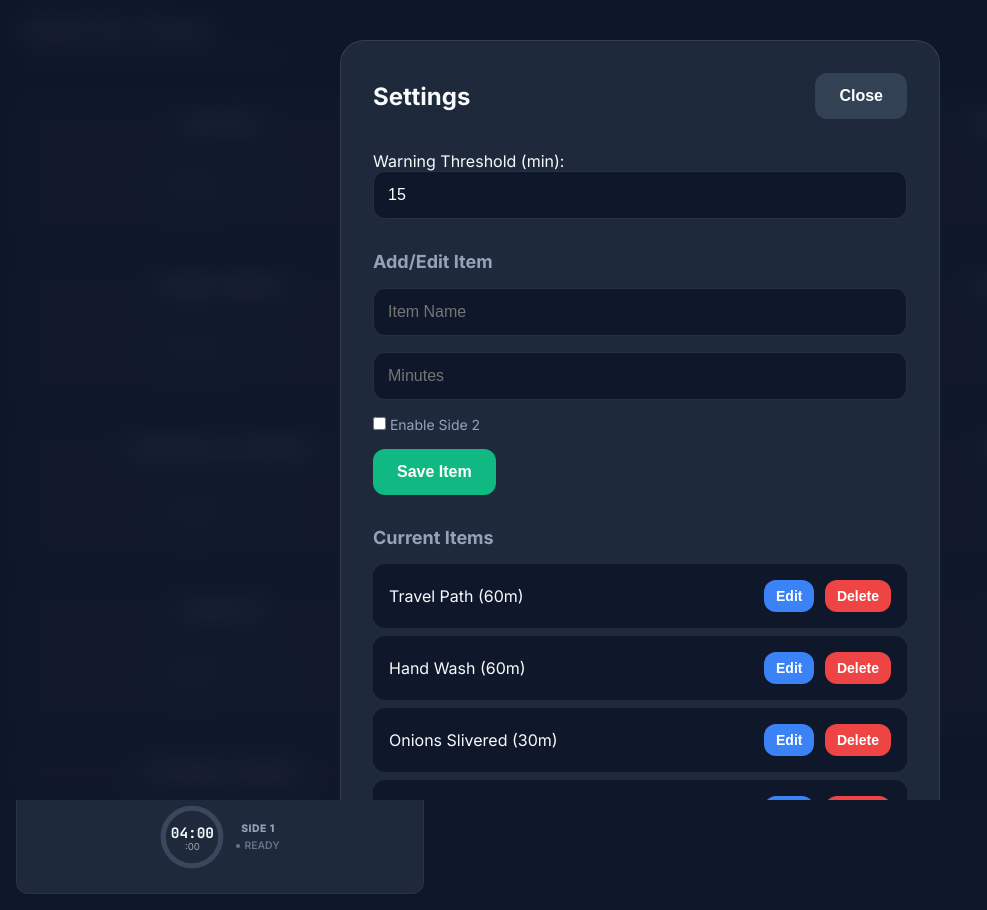
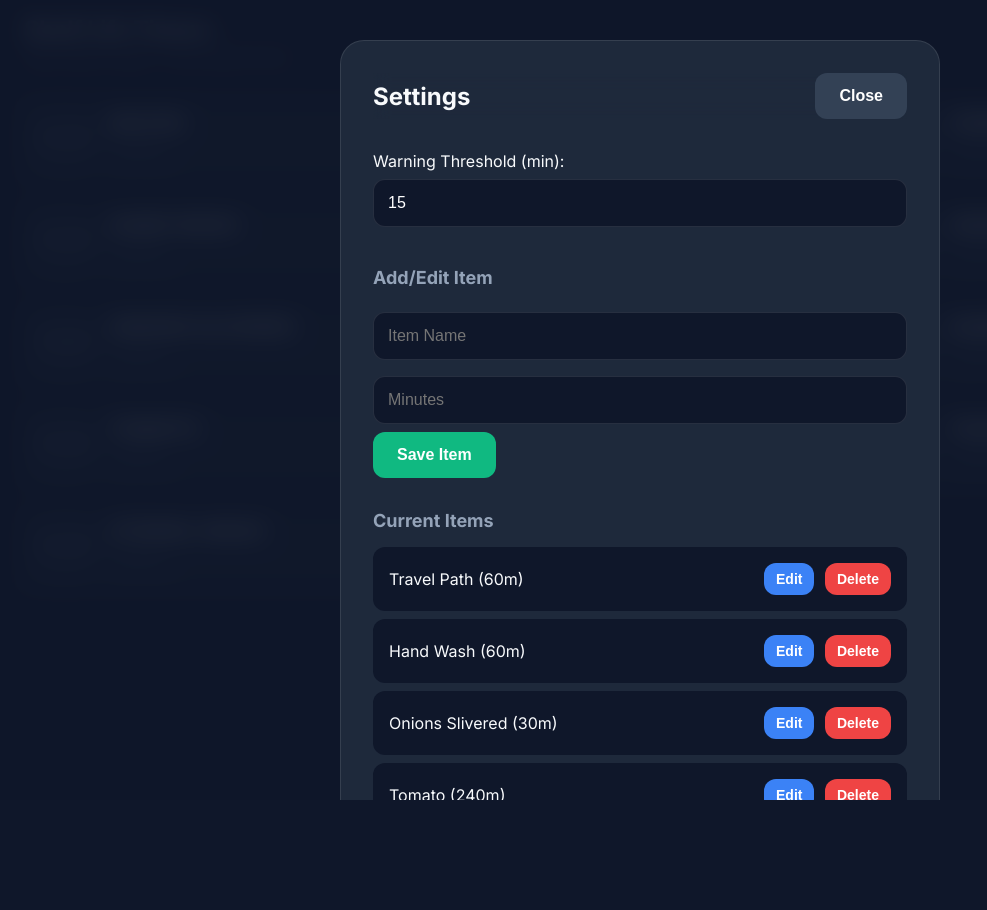
Before and after one commit to kivaratech/prep-clock, a website built with Vite: page index.html in a window 1280 px wide. Both pictures are taken after a click on the button "⚙️". Shown: the whole page, without its empty margins (0-987 px from the left). After the commit the page ends 800 px from the top, so only its background shows below. Built offline with nearby package versions, Linux system fonts and the light colour scheme.

Commit message:
Restored to '03a2d46c86b35aceb2f49aa0a37dfe2881737859'
Replit-Restored-To: 03a2d46c86b35aceb2f49aa0a37dfe2881737859

```diff
--- a/index.html
+++ b/index.html
@@ -41,18 +41,8 @@
             <h3>Add/Edit Item</h3>
             <form id="item-form">
               <input type="hidden" id="edit-id" />
-              <div class="form-group">
-                <input type="text" id="item-name" placeholder="Item Name" required />
-              </div>
-              <div class="form-group">
-                <input type="number" id="item-duration" placeholder="Minutes" required />
-              </div>
-              <div class="form-group">
-                <label class="form-group-checkbox">
-                  <input type="checkbox" id="item-side2" />
-                  Enable Side 2
-                </label>
-              </div>
+              <input type="text" id="item-name" placeholder="Item Name" required />
+              <input type="number" id="item-duration" placeholder="Minutes" required />
               <button type="submit">Save Item</button>
             </form>
           </section>
--- a/main.js
+++ b/main.js
@@ -3,24 +3,25 @@ import { nanoid } from 'nanoid'
 
 // --- State Management ---
 const DEFAULT_ITEMS = [
-  { name: 'Travel Path', duration: 60, hasSide2: false },
-  { name: 'Hand Wash', duration: 60, hasSide2: false },
-  { name: 'Onions Slivered', duration: 30, hasSide2: false },
-  { name: 'Tomato', duration: 240, hasSide2: false },
-  { name: 'Shredded Chz', duration: 240, hasSide2: false },
-  { name: 'Lettuce - Shred', duration: 240, hasSide2: false },
-  { name: 'Utensil Wash', duration: 240, hasSide2: false },
-  { name: 'Crinkle Pickles', duration: 240, hasSide2: false },
-  { name: 'Bacon', duration: 240, hasSide2: false },
-  { name: 'Butter', duration: 240, hasSide2: false },
-  { name: 'Pickle', duration: 720, hasSide2: false },
-  { name: 'Towel Bucket', duration: 240, hasSide2: false },
-  { name: 'Onions Shaker', duration: 240, hasSide2: false },
+  { name: 'Travel Path', duration: 60 },
+  { name: 'Hand Wash', duration: 60 },
+  { name: 'Onions Slivered', duration: 30 },
+  { name: 'Tomato', duration: 240 },
+  { name: 'Shredded Chz', duration: 240 },
+  { name: 'Lettuce - Shred', duration: 240 },
+  { name: 'Utensil Wash', duration: 240 },
+  { name: 'Crinkle Pickles', duration: 240 },
+  { name: 'Bacon', duration: 240 },
+  { name: 'Butter', duration: 240 },
+  { name: 'Pickle', duration: 720 },
+  { name: 'Towel Bucket', duration: 240 },
+  { name: 'Onions Shaker', duration: 240 },
 ].map(item => ({
   ...item,
   id: nanoid(),
-  side1: { remainingMs: item.duration * 60000, isRunning: false },
-  side2: { remainingMs: item.duration * 60000, isRunning: false }
+  startTime: null,
+  remainingMs: item.duration * 60000,
+  isRunning: false
 }));
 
 let state = JSON.parse(localStorage.getItem('timer_state'));
@@ -32,21 +33,10 @@ if (!state || !state.items || state.items.length === 0) {
   };
   localStorage.setItem('timer_state', JSON.stringify(state));
 } else {
-  // Migration for old state
+  // Migration for old state if needed
   state.items.forEach(item => {
-    if (item.hasSide2 === undefined) item.hasSide2 = false;
-    if (!item.side1) {
-      item.side1 = {
-        remainingMs: item.remainingMs !== undefined ? item.remainingMs : item.duration * 60000,
-        isRunning: item.isRunning !== undefined ? item.isRunning : false
-      };
-    }
-    if (!item.side2) {
-      item.side2 = {
-        remainingMs: item.duration * 60000,
-        isRunning: false
-      };
-    }
+    if (item.remainingMs === undefined) item.remainingMs = item.duration * 60000;
+    if (item.isRunning === undefined) item.isRunning = !!item.startTime;
   });
 }
 
@@ -91,90 +81,56 @@ function updateTimers() {
 
   // Update internal state
   state.items.forEach(item => {
-    [item.side1, item.side2].forEach(side => {
-      if (side.isRunning && side.remainingMs > 0) {
-        side.remainingMs -= delta;
-        if (side.remainingMs < 0) side.remainingMs = 0;
+    if (item.isRunning && item.remainingMs > 0) {
+      item.remainingMs -= delta;
+      if (item.remainingMs < 0) item.remainingMs = 0;
     }
   });
-  });
 
-  // Sort items
+  // Sort items:
+  // 1. Running/Expired/Paused (remainingMs < duration) sorted by remainingMs ascending
+  // 2. Ready (remainingMs == duration) sorted alphabetically by name
   const sortedItems = [...state.items].sort((a, b) => {
     const aDuration = a.duration * 60000;
     const bDuration = b.duration * 60000;
+    const aIsReady = !a.isRunning && a.remainingMs >= aDuration;
+    const bIsReady = !b.isRunning && b.remainingMs >= bDuration;
 
-    const aMinRemaining = a.hasSide2 ? Math.min(a.side1.remainingMs, a.side2.remainingMs) : a.side1.remainingMs;
-    const bMinRemaining = b.hasSide2 ? Math.min(b.side1.remainingMs, b.side2.remainingMs) : b.side1.remainingMs;
+    if (aIsReady && !bIsReady) return 1;
+    if (!aIsReady && bIsReady) return -1;
 
-    const aIsActive = a.side1.isRunning || (a.hasSide2 && a.side2.isRunning) || aMinRemaining < aDuration;
-    const bIsActive = b.side1.isRunning || (b.hasSide2 && b.side2.isRunning) || bMinRemaining < bDuration;
-
-    if (aIsActive && !bIsActive) return -1;
-    if (!aIsActive && bIsActive) return 1;
-
-    if (!aIsActive && !bIsActive) {
+    if (aIsReady && bIsReady) {
       return a.name.localeCompare(b.name);
     }
 
-    return aMinRemaining - bMinRemaining;
+    // Both are not ready (running, paused, or expired)
+    return a.remainingMs - b.remainingMs;
   });
 
   grid.innerHTML = '';
 
   sortedItems.forEach(item => {
-    const tile = document.createElement('div');
-    tile.className = `tile ${item.hasSide2 ? 'dual-side' : 'single-side'}`;
+    let stateClass = 'state-ready';
+    const durationMs = item.duration * 60000;
+    const progress = Math.max(0, (item.remainingMs / durationMs) * 100);
 
-    let html = `<div class="item-name">${item.name.toUpperCase()}</div><div class="sides-container">`;
-
-    // Side 1
-    html += renderSide(item, 'side1', 'SIDE 1');
-
-    // Side 2
-    if (item.hasSide2) {
-      html += renderSide(item, 'side2', 'SIDE 2');
-    }
-
-    html += `</div>`;
-    tile.innerHTML = html;
-
-    // Add listeners
-    tile.querySelectorAll('.side-timer').forEach(el => {
-      const sideKey = el.dataset.side;
-      el.addEventListener('click', (e) => {
-        e.stopPropagation();
-        handleSideClick(item, sideKey);
-        saveState();
-        updateTimers();
-      });
-    });
-
-    grid.appendChild(tile);
-  });
-}
-
-function renderSide(item, sideKey, label) {
-  const side = item[sideKey];
-  const durationMs = item.duration * 60000;
-  const progress = Math.max(0, (side.remainingMs / durationMs) * 100);
-  const timeData = formatTime(side.remainingMs);
-
-  let stateClass = 'state-ready';
-  if (side.remainingMs <= 0) {
+    if (item.remainingMs <= 0) {
       stateClass = 'state-expired';
-  } else if (side.isRunning) {
-    if (side.remainingMs <= state.warningThreshold * 60000) {
+    } else if (item.isRunning) {
+      if (item.remainingMs <= state.warningThreshold * 60000) {
         stateClass = 'state-warning';
       } else {
         stateClass = 'state-running';
       }
-  } else if (side.remainingMs < durationMs) {
+    } else if (item.remainingMs < durationMs) {
       stateClass = 'state-paused';
     }
 
-  return `
-    <div class="side-timer ${stateClass}" data-side="${sideKey}">
+    const timeData = formatTime(item.remainingMs);
+
+    const tile = document.createElement('div');
+    tile.className = `tile ${stateClass}`;
+    tile.innerHTML = `
       <div class="tile-visual">
         <svg viewBox="0 0 100 100">
           <circle class="bg" cx="50" cy="50" r="45"></circle>
@@ -187,29 +143,45 @@ function renderSide(item, sideKey, label) {
           <span class="sub">${timeData.sub}</span>
         </div>
       </div>
-      <div class="side-timer-content">
-        <div class="side-label">${label}</div>
+      <div class="tile-info">
+        <div class="item-name">${item.name.toUpperCase()}</div>
         <div class="status-indicator">
           <span class="dot"></span>
-          ${side.remainingMs <= 0 ? 'EXPIRED' : (side.isRunning ? 'RUNNING' : (side.remainingMs < durationMs ? 'PAUSED' : 'READY'))}
+          ${item.remainingMs <= 0 ? 'EXPIRED' : (item.isRunning ? 'RUNNING' : (item.remainingMs < durationMs ? 'PAUSED' : 'READY'))}
         </div>
-      </div>
+        <div class="tap-hint">${getTapHint(item, durationMs)}</div>
       </div>
     `;
+
+    tile.addEventListener('click', () => {
+      handleTileClick(item, durationMs);
+      saveState();
+      updateTimers();
+    });
+
+    grid.appendChild(tile);
+  });
 }
 
-function handleSideClick(item, sideKey) {
-  const side = item[sideKey];
-  const durationMs = item.duration * 60000;
+function getTapHint(item, durationMs) {
+  if (item.remainingMs <= 0) return 'Tap to reset';
+  if (item.isRunning) return 'Tap to stop/reset';
+  if (item.remainingMs < durationMs) return 'Tap to start';
+  return 'Tap to start';
+}
 
-  if (side.remainingMs <= 0) {
-    side.remainingMs = durationMs;
-    side.isRunning = false;
-  } else if (side.isRunning) {
-    side.remainingMs = durationMs;
-    side.isRunning = false;
+function handleTileClick(item, durationMs) {
+  if (item.remainingMs <= 0) {
+    // Expired: reset but don't start
+    item.remainingMs = durationMs;
+    item.isRunning = false;
+  } else if (item.isRunning) {
+    // Running: stop and reset
+    item.remainingMs = durationMs;
+    item.isRunning = false;
   } else {
-    side.isRunning = true;
+    // Ready or Paused: start
+    item.isRunning = true;
   }
 }
 
@@ -220,7 +192,7 @@ function renderAdminItems() {
   state.items.forEach(item => {
     const li = document.createElement('li');
     li.innerHTML = `
-      <span>${item.name} (${item.duration}m)${item.hasSide2 ? ' [2 Sides]' : ''}</span>
+      <span>${item.name} (${item.duration}m)</span>
       <div class="item-actions">
         <button class="btn-edit" data-id="${item.id}">Edit</button>
         <button class="btn-delete" data-id="${item.id}">Delete</button>
@@ -259,7 +231,6 @@ if (itemsUl) {
         document.getElementById('edit-id').value = item.id;
         document.getElementById('item-name').value = item.name;
         document.getElementById('item-duration').value = item.duration;
-        document.getElementById('item-side2').checked = item.hasSide2;
       }
     }
   });
@@ -271,26 +242,22 @@ if (itemForm) {
     const id = document.getElementById('edit-id').value;
     const name = document.getElementById('item-name').value;
     const duration = parseInt(document.getElementById('item-duration').value);
-    const hasSide2 = document.getElementById('item-side2').checked;
 
     if (id) {
       const item = state.items.find(item => item.id === id);
       if (item) {
         item.name = name;
         item.duration = duration;
-        item.hasSide2 = hasSide2;
-        // Reset timers if duration changed and they're not running
-        if (!item.side1.isRunning) item.side1.remainingMs = duration * 60000;
-        if (!item.side2.isRunning) item.side2.remainingMs = duration * 60000;
+        if (!item.isRunning) item.remainingMs = duration * 60000;
       }
     } else {
       state.items.push({
         id: nanoid(),
         name,
         duration,
-        hasSide2,
-        side1: { remainingMs: duration * 60000, isRunning: false },
-        side2: { remainingMs: duration * 60000, isRunning: false }
+        startTime: null,
+        remainingMs: duration * 60000,
+        isRunning: false
       });
     }
 
--- a/style.css
+++ b/style.css
@@ -79,57 +79,18 @@ header {
 .tile {
   background: var(--card-bg);
   border-radius: 12px;
-  padding: 16px;
+  padding: 12px 16px;
   display: flex;
-  flex-direction: column;
-  transition: transform 0.1s;
+  align-items: center;
+  gap: 12px;
+  cursor: pointer;
+  transition: transform 0.1s, background 0.2s;
   border: 1px solid rgba(255, 255, 255, 0.05);
   box-shadow: 0 2px 4px -1px rgba(0, 0, 0, 0.1);
 }
 
 .tile:active {
-  transform: scale(0.99);
-}
-
-.item-name {
-  font-size: 1.25rem;
-  font-weight: 900;
-  margin-bottom: 12px;
-  text-align: center;
-  color: #ffffff;
-}
-
-.sides-container {
-  display: flex;
-  gap: 16px;
-  justify-content: center;
-}
-
-.side-timer {
-  display: flex;
-  align-items: center;
-  gap: 12px;
-  padding: 8px;
-  border-radius: 8px;
-  transition: background 0.2s;
-}
-
-.dual-side .side-timer {
-  flex: 1;
-}
-
-.side-timer-content {
-  display: flex;
-  flex-direction: column;
-  align-items: center;
-  gap: 4px;
-}
-
-.side-label {
-  font-size: 0.65rem;
-  font-weight: 800;
-  color: var(--muted-color);
-  letter-spacing: 0.05em;
+  transform: scale(0.98);
 }
 
 .tile-visual {
@@ -182,43 +143,63 @@ header {
   margin-top: -1px;
 }
 
+.tile-info {
+  flex-grow: 1;
+}
+
+.item-name {
+  font-size: 1.25rem;
+  font-weight: 900;
+  margin-bottom: 2px;
+  letter-spacing: 0.01em;
+  color: #ffffff;
+}
+
 .status-indicator {
   display: flex;
   align-items: center;
-  gap: 4px;
-  font-size: 0.65rem;
+  gap: 8px;
+  font-size: 0.75rem;
   font-weight: 600;
   color: var(--muted-color);
+  margin-bottom: 4px;
 }
 
 .status-indicator .dot {
-  width: 4px;
-  height: 4px;
+  width: 6px;
+  height: 6px;
   border-radius: 50%;
   background: currentColor;
 }
 
+.tap-hint {
+  font-size: 0.75rem;
+  color: var(--muted-color);
+  opacity: 0.6;
+}
+
 /* States */
-.side-timer.state-ready circle.progress { stroke: var(--ready-color); opacity: 0.3; }
-.side-timer.state-ready .status-indicator { color: var(--ready-color); }
+.state-ready .tile-visual circle.progress { stroke: var(--ready-color); opacity: 0.3; }
+.state-ready .status-indicator { color: var(--ready-color); }
 
-.side-timer.state-running circle.progress { stroke: var(--primary-color); }
-.side-timer.state-running .status-indicator { color: var(--primary-color); }
+.state-running .tile-visual circle.progress { stroke: var(--primary-color); }
+.state-running .status-indicator { color: var(--primary-color); }
 
-.side-timer.state-warning circle.progress { stroke: var(--warning-color); }
-.side-timer.state-warning .status-indicator { color: var(--warning-color); }
+.state-warning .tile-visual circle.progress { stroke: var(--warning-color); }
+.state-warning .status-indicator { color: var(--warning-color); }
+.state-warning { animation: pulse-warning 2s infinite; }
 
-.side-timer.state-paused circle.progress { stroke: var(--ready-color); }
-.side-timer.state-paused .status-indicator { color: var(--muted-color); }
+.state-paused .tile-visual circle.progress { stroke: var(--ready-color); }
+.state-paused .status-indicator { color: var(--muted-color); }
 
-.side-timer.state-expired circle.progress { stroke: var(--expired-color); }
-.side-timer.state-expired .status-indicator { color: var(--expired-color); }
-.side-timer.state-expired { animation: blink-expired 0.5s infinite; }
+.state-expired .tile-visual circle.progress { stroke: var(--expired-color); }
+.state-expired .status-indicator { color: var(--expired-color); }
+.state-expired { animation: blink-expired 0.5s infinite; }
 
 @keyframes blink-expired {
-  0% { opacity: 1; background-color: rgba(239, 68, 68, 0.1); }
-  50% { opacity: 0.7; background-color: transparent; }
-  100% { opacity: 1; background-color: rgba(239, 68, 68, 0.1); }
+  0% { opacity: 1; border-color: var(--expired-color); }
+  50% { opacity: 0.7; border-color: transparent; background-color: rgba(239, 68, 68, 0.2); }
+  100% { opacity: 1; border-color: var(--expired-color); }
 }
 
 /* Admin Overlay */
@@ -262,33 +243,10 @@ section { margin-bottom: 32px; }
 h2 { font-size: 1.5rem; }
 h3 { margin-bottom: 16px; font-size: 1.125rem; color: var(--muted-color); }
 
-.form-group {
-  margin-bottom: 16px;
-}
-
-.form-group label {
-  display: block;
-  font-size: 0.875rem;
-  color: var(--muted-color);
-  margin-bottom: 4px;
-}
-
-.form-group-checkbox {
-  display: flex;
-  align-items: center;
-  gap: 8px;
-  cursor: pointer;
-  user-select: none;
-}
-
-.form-group-checkbox input {
-  width: auto;
-  margin: 0;
-}
-
 input {
   width: 100%;
   padding: 14px;
+  margin: 8px 0;
   background: #0f172a;
   border: 1px solid rgba(255, 255, 255, 0.1);
   color: white;
```
Lines whose indentation alone changed are shown as unchanged.
